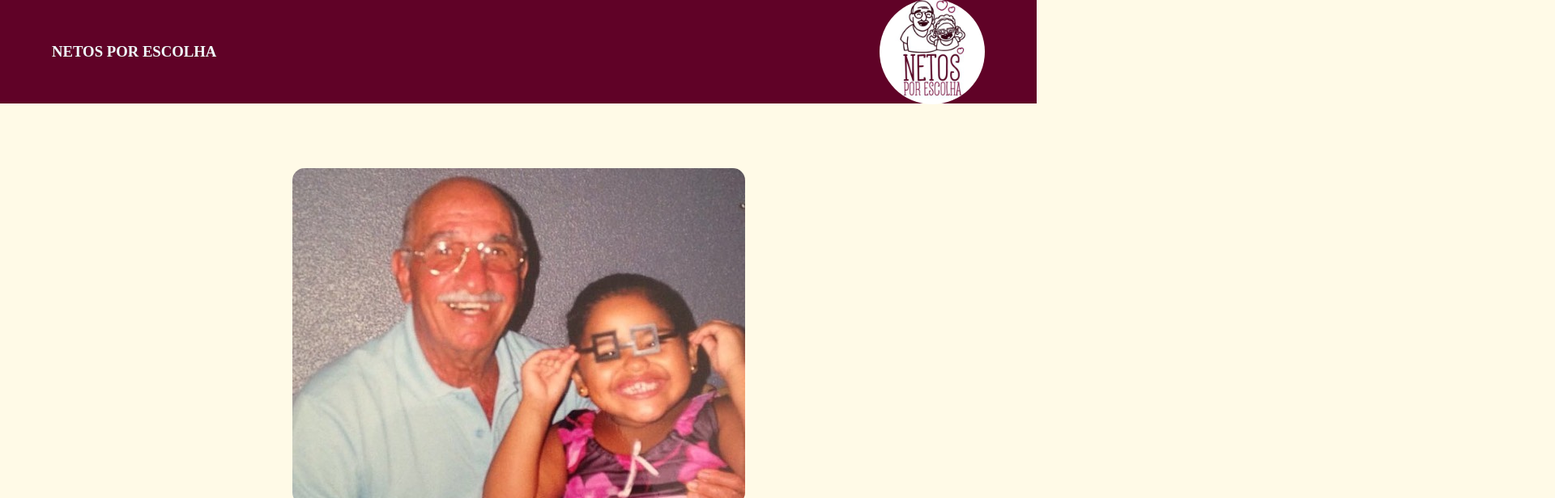
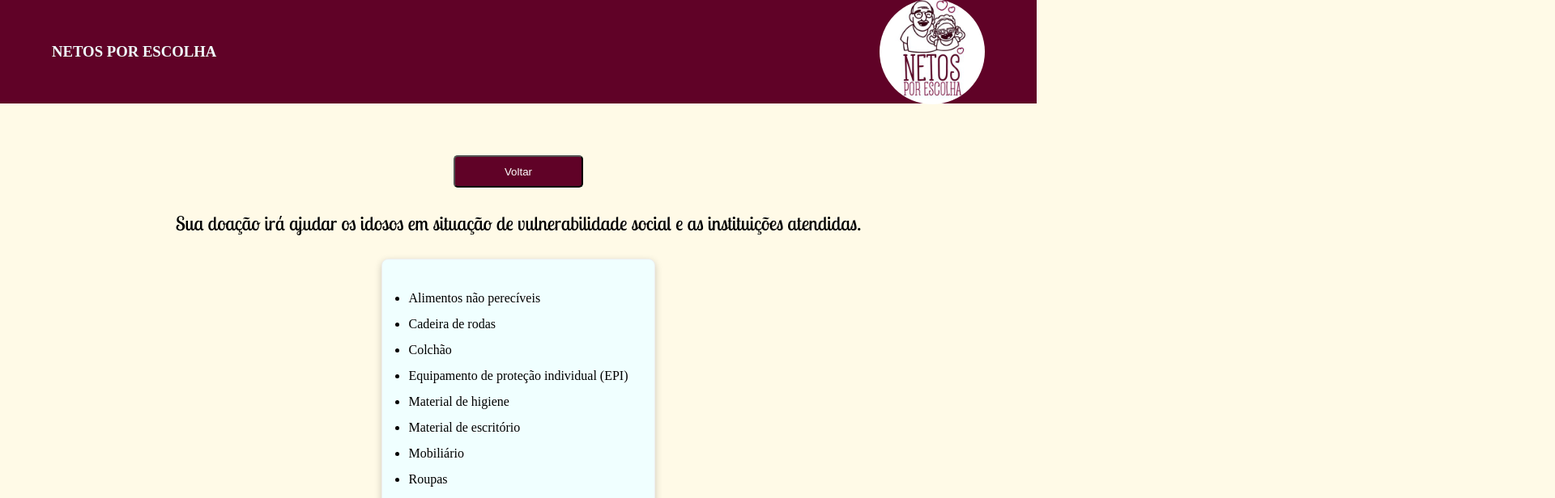
Before and after one commit to daianedosanjos/netos-por-escolha, a React (Vite) app: page /doacoes in a window 1280 px wide. Shown: the top 616 px of the page at 81% size, 1920 px wide, since content can reach past the window. Built offline with nearby package versions, Linux system fonts and the light colour scheme.

Commit message:
galeria de fotos

```diff
--- a/src/Router.jsx
+++ b/src/Router.jsx
@@ -2,6 +2,7 @@ import { BrowserRouter, Routes, Route } from "react-router-dom";
 import Navbar from "./components/pages/Navbar";
 import Footer from "./components/pages/Footer";
 import Home from "./components/pages/Home";
+import Doacoes from "./components/pages/Doacoes"
 
 function Router() {
   return (
@@ -9,6 +10,7 @@ function Router() {
       <Navbar />
       <Routes>
         <Route path="*" element={<Home />} />
+        <Route path="/doacoes" element={<Doacoes />} />
        </Routes>
       <Footer />
     </BrowserRouter>
--- a/src/components/pages/ComoAjudar.jsx
+++ b/src/components/pages/ComoAjudar.jsx
@@ -13,7 +13,7 @@ function ComoAjudar() {
   return (
     <ContainerComoAjudar>
   <h2>
-    Confira as diversas formas de ajudar a Netos por Escolha e manter este projeto em andamento.
+    Confira as diversas formas de ajudar o Netos por Escolha e manter este projeto em andamento.
   </h2>
   <div>
     <img src={doacao} alt="Imagem Ilustrativa" />
@@ -36,7 +36,7 @@ function ComoAjudar() {
         Colabore com doações de materiais. Clique abaixo para ver a lista completa.
       </p>
       <LinkButton>
-        <Link className="link" to="/doacoes">
+        <Link to="/doacoes">
           VER LISTA
         </Link>
       </LinkButton>
@@ -44,7 +44,7 @@ function ComoAjudar() {
     <Card>
       <h3>Apoio Financeiro</h3>
       <p>
-        Contribua financeiramente. Clique abaixo para apoiar nossas causas e iniciativas.
+        Contribua financeiramente. Clique abaixo e veja como.
       </p>
       <LinkButton>
         <a href="https://nubank.com.br/pagar/2a532/m8KbZtMBXn?fbclid=PAAaZK-bfCPfQ-Q0kO3LLVZxfsA8hkMesXEXXM5v-f2G1S9uBdV8tH9Owh-Ik_aem_AdFuW_d5Jrr1qa2n7e_3OMuCNDHpwzKJCNX_bzZ7h_hFl0fbEJHLlVq78fFgAu16KWY" target="_blank">
--- a/src/components/pages/Doacoes.jsx
+++ b/src/components/pages/Doacoes.jsx
@@ -1,8 +1,15 @@
+import { Link } from "react-router-dom";
 import { DoacaoContainer, Lista } from "../styles/Doacoes.styles";
+import { LinkButton } from "../styles/ComoAjudar.styles";
 
 function Doacoes() {
   return (
   <DoacaoContainer>
+     <LinkButton>
+        <Link to="/home">
+          Voltar
+        </Link>
+      </LinkButton>
   <div>
   <h2>
       Sua doação irá ajudar os idosos em situação de vulnerabilidade social
@@ -34,7 +41,7 @@ function Doacoes() {
     </ul>
 </Lista>
 <h2>
-    Se a empresa deseja realizar uma campanha interna para arrecadar doações
+    Se a sua empresa deseja realizar uma campanha interna para arrecadar doações
     de produtos, entre em contato pelo e-mail:
     netosporescolhasalvador@gmail.com
   </h2>
--- a/src/components/styles/ComoAjudar.styles.js
+++ b/src/components/styles/ComoAjudar.styles.js
@@ -77,7 +77,7 @@ export const Card = styled.div`
 export const LinkButton = styled.button`
   background-color: #600227;
   width: 10rem;
-  height: 2rem;
+  height: 2.5rem;
   border-radius: 5px;
   margin-top: 2rem;
   display: flex;
--- a/src/components/styles/Doacoes.styles.js
+++ b/src/components/styles/Doacoes.styles.js
@@ -5,20 +5,23 @@ export const DoacaoContainer = styled.main`
   align-items: center;
   justify-content: center;
   flex-direction: column;
-  text-align: center;
   width: 100%;
+  margin-top: 2rem;
 
 
   h2{
     margin-bottom: 1rem;
-    margin-top: 5rem;
+    margin-top: 1rem;
     text-align: center;
     padding: .8rem;
+    font-family: 'Lobster Two', cursive;
+    font-weight: lighter;
+  }
 
     @media ((min-width: 280px) and (max-width: 1000px)) {
-      font-size: 1.1rem;
+      font-size: .8rem;
     }
-  }
+
 
 
   h3 {
```
